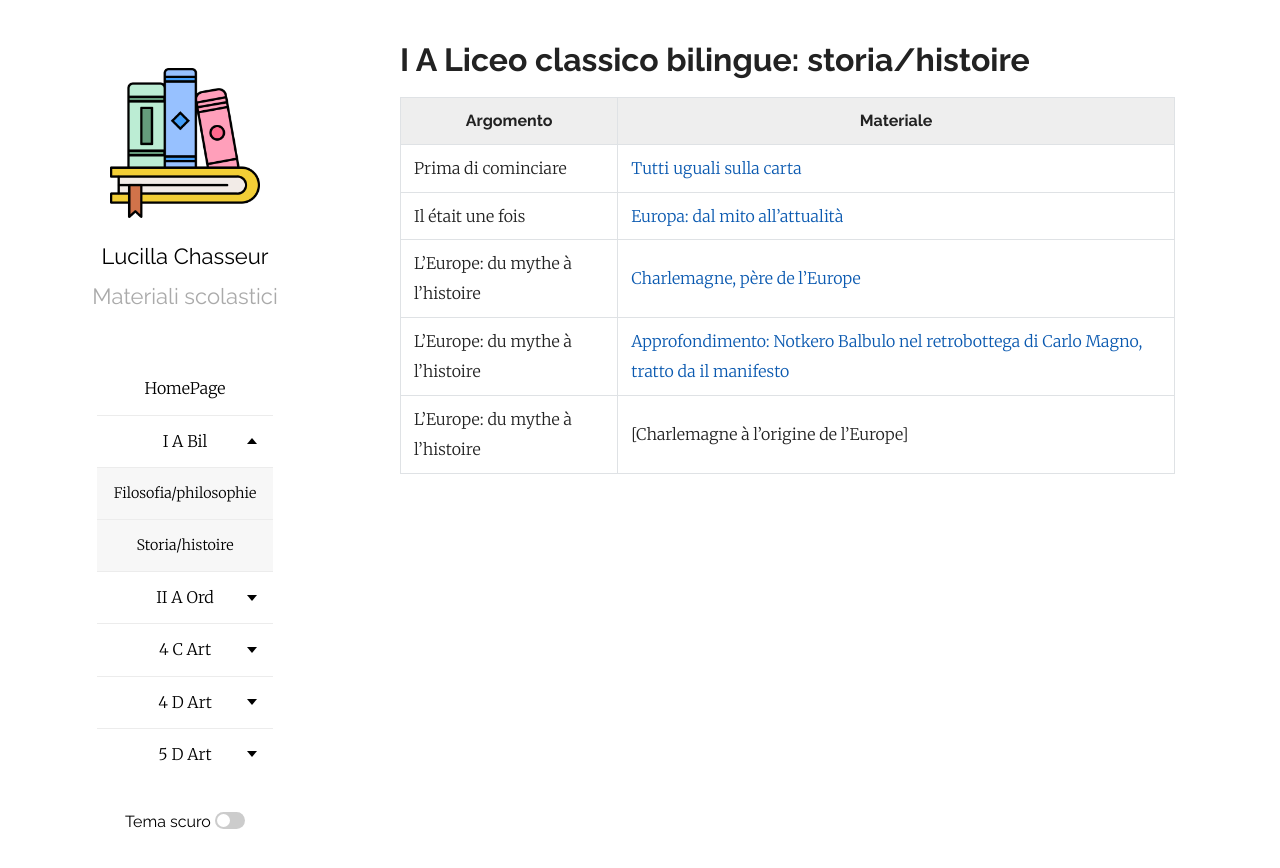
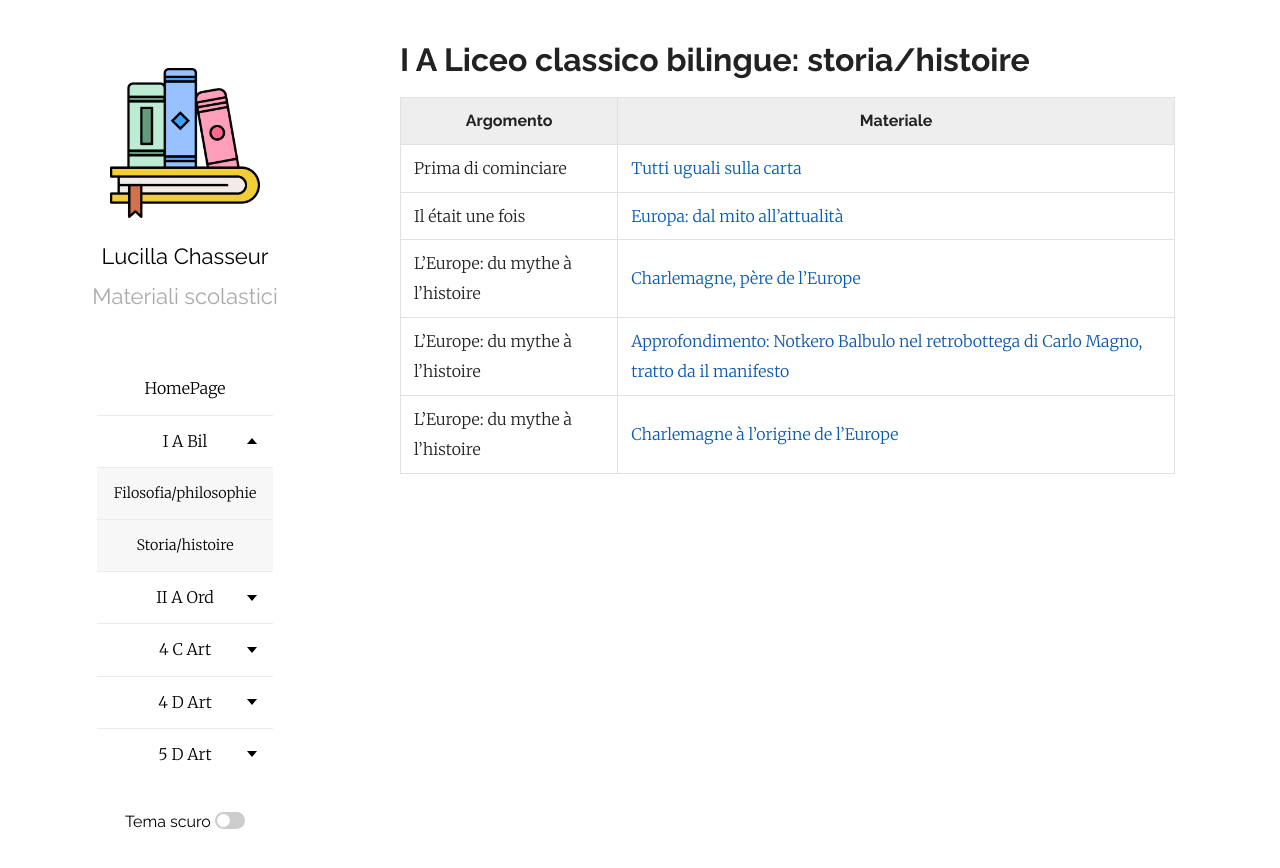
Before and after one commit to efemeridi/efemeridi.github.io, a Jekyll site: the page built from 1a_bil_storia.md, in a window 1280 px wide. Shown: the top 868 px of the page. Built offline with Jekyll 4.4.1, drawn with Linux system fonts in a browser that asks for light colours; our own code applies the rules of GitHub Pages for plain Markdown files; part of the change alters nothing that is shown.

```diff
--- a/1a_bil_storia.md
+++ b/1a_bil_storia.md
@@ -9,4 +9,4 @@ layout: page
 |Il était une fois|[Europa: dal mito all'attualità](/materiali/I_A_bil/storia/il_etait_une_fois_intro_classe.pdf/)
 |L'Europe: du mythe à l'histoire|[Charlemagne, père de l'Europe](/materiali/I_A_bil/storia/01_charlemagne_pere_europe_sito_2026.pdf/)
 |L'Europe: du mythe à l'histoire|[Approfondimento: Notkero Balbulo nel retrobottega di Carlo Magno, tratto da il manifesto](/materiali/I_A_bil/storia/Notkero_Balbulo_Gesta_Karoli.pdf/)
-|L'Europe: du mythe à l'histoire|[Charlemagne à l'origine de l'Europe]
+|L'Europe: du mythe à l'histoire|[Charlemagne à l'origine de l'Europe](/materiali/I_A_bil/storia/02_Charlemagne_a_l_origine_de_l_Europe.pdf/)
```
